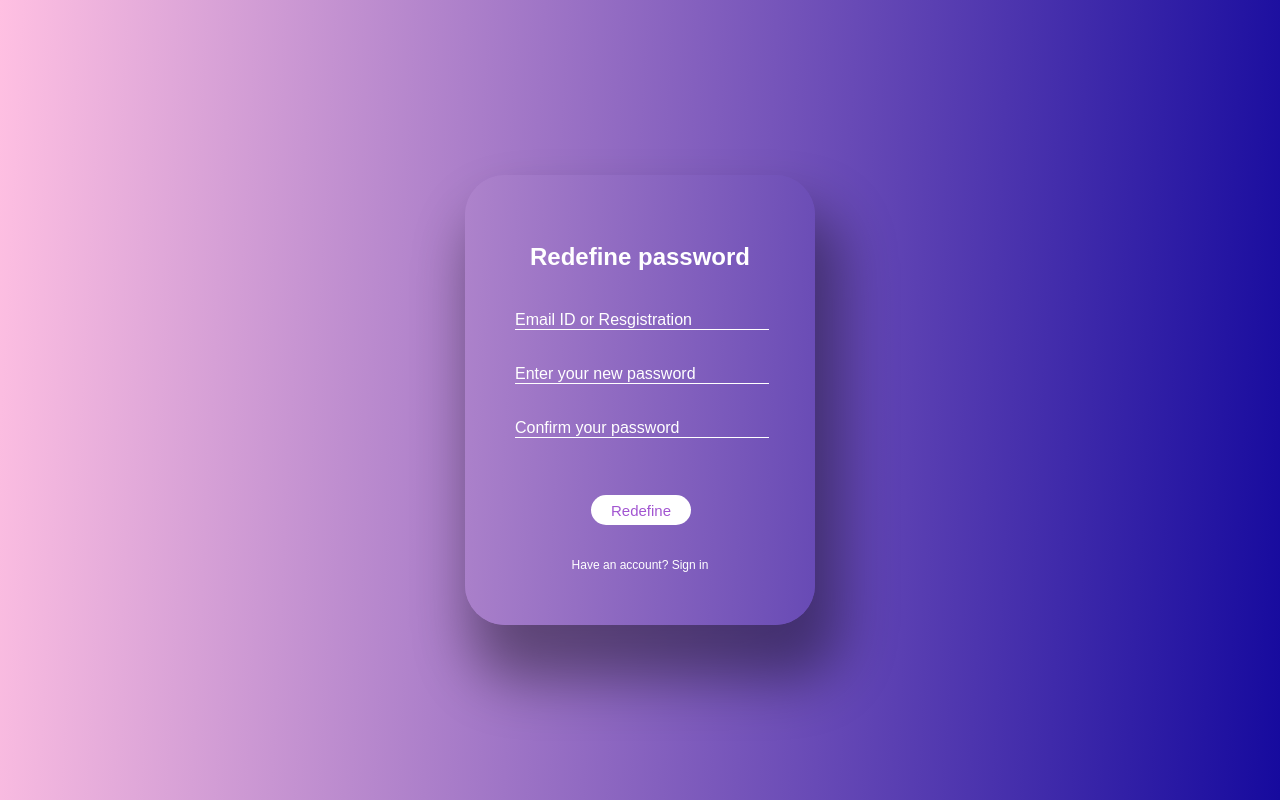
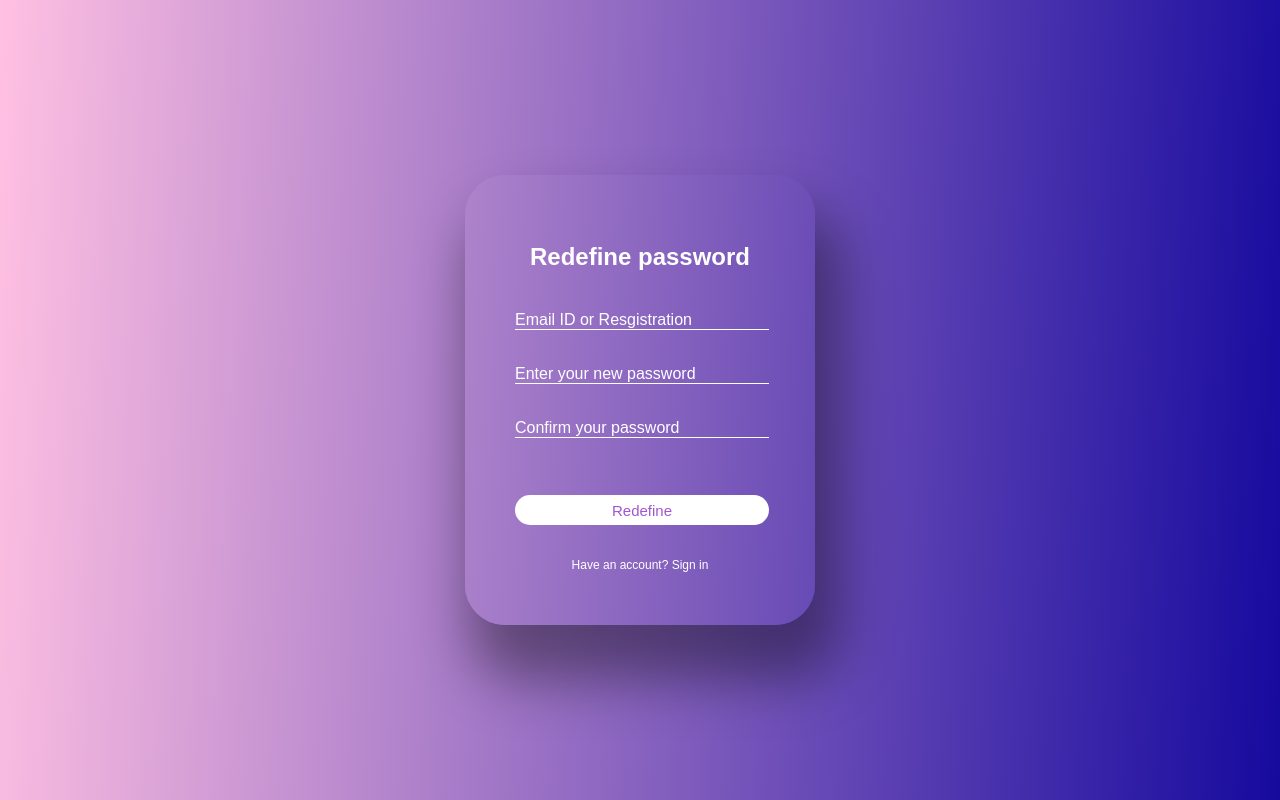
Before and after one commit to Rachelee18/Trabalho, a plain HTML site: page recuperarsenha.html in a window 1280 px wide. Drawn offline with Linux system fonts and the light colour scheme.

Commit message:
Update style2.css

```diff
--- a/style2.css
+++ b/style2.css
@@ -81,12 +81,11 @@ h1{
     border-radius: 15px;
     font-size: 15px;
     position: absolute;
-    width: 100px;
+    width: 254px;
     height: 30px;
     color: rgb(162, 85, 209);
     top: 320px;
-    left: 36%;
-    transform: (-50%, -50%);
+
 }
 
 a{
```
